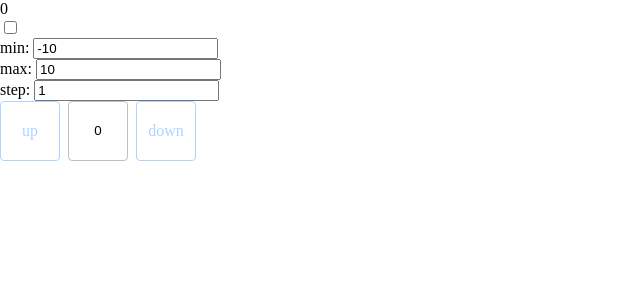
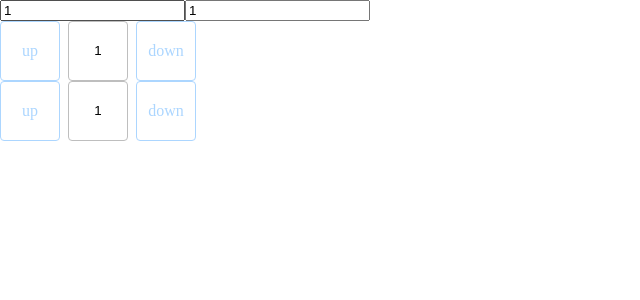
Before and after one commit to MuJungHo/room-allocation, a React app: page / in a window 1280 px wide. Shown: the top 300 px of the page, without its empty margins (0-640 px from the left). Built offline with nearby package versions, Linux system fonts and the light colour scheme.

Commit message:
fix: 修正多個按鈕會錯誤渲染

```diff
--- a/src/component/RoomAllocation.js
+++ b/src/component/RoomAllocation.js
@@ -2,33 +2,41 @@ import React from 'react';
 import CustomInputNumber from './custom/CustomInputNumber';
 
 const RoomAllocation = () => {
-  const [value, setValue] = React.useState(0)
-  const [disabled, setDisabled] = React.useState(false)
-  const [min, setMin] = React.useState(-10)
-  const [max, setMax] = React.useState(10)
-  const [step, setStep] = React.useState(1)
-  const onChange = e => {
-    setValue(e.target.value)
-  }
-  const onBlur = e => {
-    console.log(e.target.value)
+  const [state, setState] = React.useState([
+    { id: 1, adult: 1, child: 0 },
+    { id: 2, adult: 1, child: 0 },
+  ])
+  const onChange = (e, room) => {
+    console.log(e)
+    const updated = state.map(room_ => {
+      if (room_.id === room.id) {
+        return {
+          ...room,
+          adult: Number(e.target.value)
+        }
+      } else {
+        return { ...room_ }
+      }
+    })
+    setState(updated)
   }
   return (
     <div>
-      {value}
-      <div><input type="checkbox" value={disabled} onChange={e => setDisabled(e.target.checked)} /></div>
-      <div>min: <input type="number" value={min} onChange={e => setMin(e.target.value)} /></div>
-      <div>max: <input type="number" value={max} onChange={e => setMax(e.target.value)} /></div>
-      <div>step: <input type="number" value={step} onChange={e => setStep(e.target.value)} /></div>
-      <CustomInputNumber
-        value={value}
-        max={max}
-        min={min}
-        step={step}
-        onChange={onChange}
-        onBlur={onBlur}
-        disabled={disabled}
-      />
+      {
+        state.map(room => <input type="number" key={room.id} value={room.adult} onChange={e => onChange(e, room)} />)
+      }
+
+      {
+        state.map(room => <CustomInputNumber
+          id={room.id}
+          key={room.id}
+          value={room.adult}
+          max={10}
+          min={1}
+          step={1}
+          onChange={e => onChange(e, room)}
+        />)
+      }
     </div>
   )
 }
--- a/src/component/custom/Button.js
+++ b/src/component/custom/Button.js
@@ -4,10 +4,17 @@ const Button = ({ inputRef, type, disabled }) => {
   const [isPress, setPress] = React.useState(false)
   let intervalID;
   React.useEffect(() => {
+    var event = new Event('change', { bubbles: true });
     if (isPress && !disabled) {
-      if (inputRef && inputRef.current) inputRef.current.dispatchEvent(new Event(type))
+      if (inputRef && inputRef.current) {
+        type === 'up' ? inputRef.current.stepUp() : inputRef.current.stepDown()
+        inputRef.current.dispatchEvent(event);
+      }
       intervalID = setInterval(() => {
-        if (inputRef && inputRef.current) inputRef.current.dispatchEvent(new Event(type))
+        if (inputRef && inputRef.current) {
+          type === 'up' ? inputRef.current.stepUp() : inputRef.current.stepDown()
+          inputRef.current.dispatchEvent(event);
+        }
       }, 100);
     }
     return () => {
--- a/src/component/custom/CustomInputNumber.js
+++ b/src/component/custom/CustomInputNumber.js
@@ -11,26 +11,6 @@ const CustomInputNumber = ({
   onChange
 }) => {
   let inputRef = useRef();
-  React.useEffect(() => {
-    if (inputRef && inputRef.current) {
-      inputRef.current.addEventListener('up', (e) => {
-        if (Number(e.target.value) + Number(e.target.step) < e.target.max) {
-          e.target.value = Number(e.target.value) + Number(e.target.step)
-        } else {
-          e.target.value = e.target.max
-        }
-        onChange(e)
-      }, false)
-      inputRef.current.addEventListener('down', (e) => {
-        if (Number(e.target.value) - Number(e.target.step) > e.target.min) {
-          e.target.value = Number(e.target.value) - Number(e.target.step)
-        } else {
-          e.target.value = e.target.min
-        }
-        onChange(e)
-      }, false)
-    }
-  }, [])
   return (
     <div className="input-field">
       <Button inputRef={inputRef} disabled={disabled} type="up" />
```
